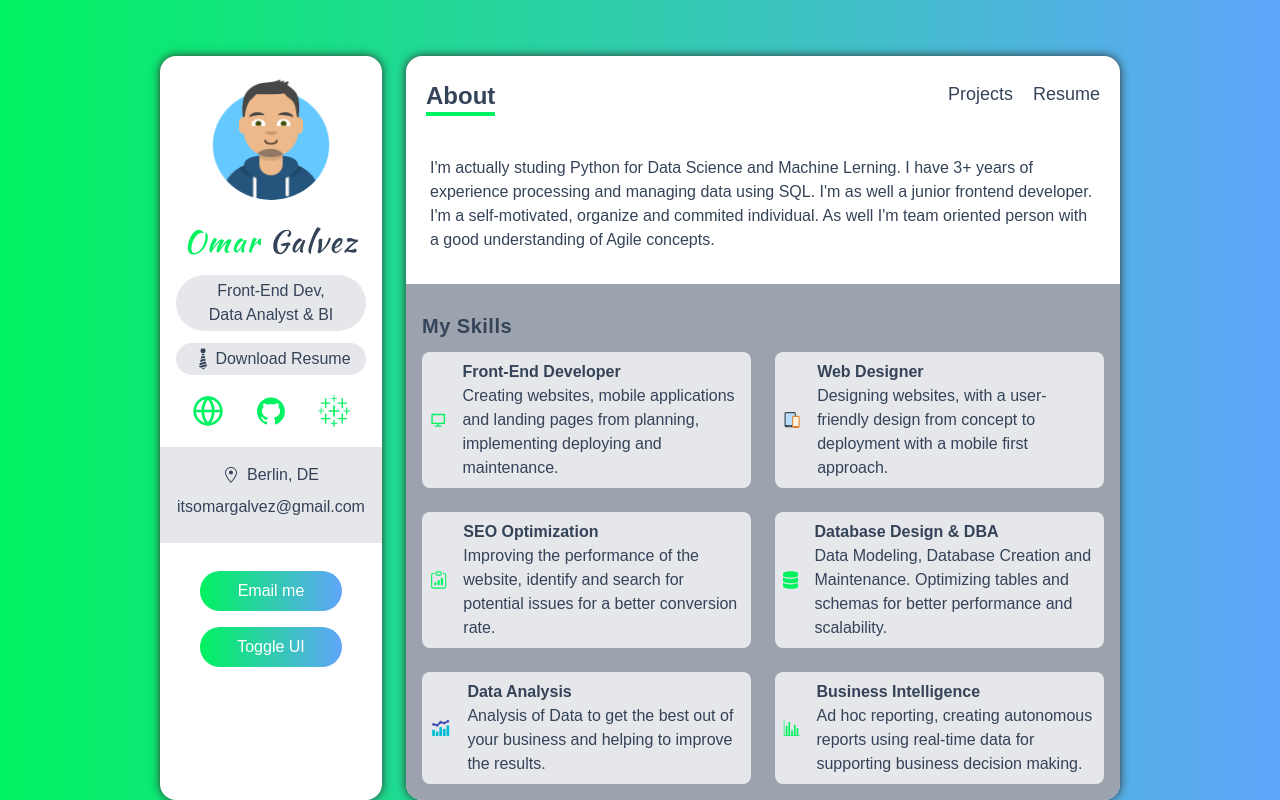
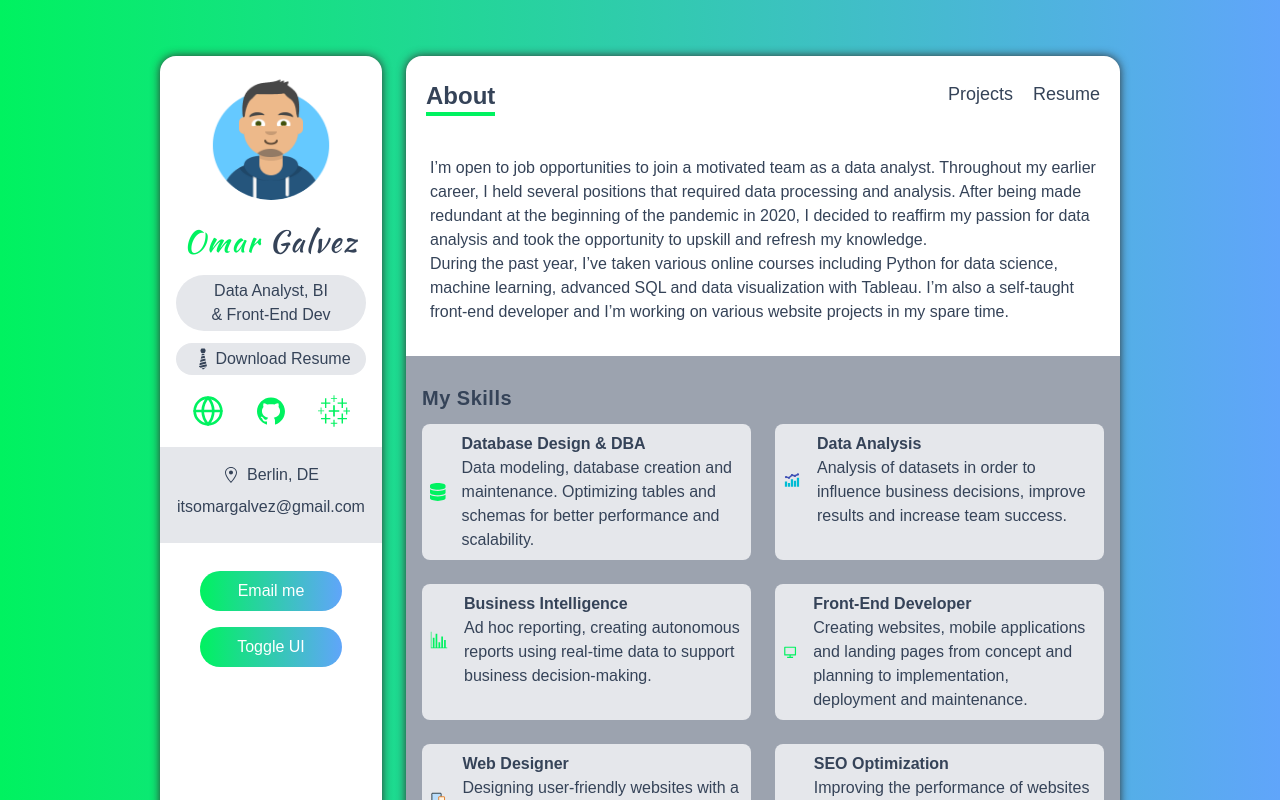
Before and after one commit to ogalvezg/portfolio, a Next.js app: page / in a window 1280 px wide. Shown: the top 800 px of the page. Built offline with nearby package versions, Linux system fonts and the light colour scheme.

Commit message:
about pages changes

```diff
--- a/components/Sidebar.tsx
+++ b/components/Sidebar.tsx
@@ -30,7 +30,7 @@ const Sidebar = () => {
                 <span className="text-green">Omar</span> Galvez
             </h3>
             <p className="px-2 py-1 my-3 bg-gray-200 rounded-full dark:bg-dark-200">
-                Front-End Dev, <br /> Data Analyst & BI
+            Data Analyst, BI <br /> & Front-End Dev
             </p>
             <a className="flex items-center justify-center px-2 py-1 my-3 bg-gray-200 rounded-full dark:bg-dark-200">
                 <GiTie className="w-6 h-6" /> Download Resume
--- a/data.ts
+++ b/data.ts
@@ -7,34 +7,34 @@ import {GiHistogram} from 'react-icons/gi'
 
 export const services:IService[] = [
     {
+        Icon: FaDatabase,
+        title: 'Database Design & DBA ',
+        about: 'Data modeling, database creation and maintenance. Optimizing tables and schemas for better performance and scalability.',
+    },
+    {
+        Icon: FcComboChart,
+        title:'Data Analysis',
+        about:'Analysis of datasets in order to influence business decisions, improve results and increase team success.',
+    },
+    {
+        Icon: GiHistogram,
+        title: 'Business Intelligence',
+        about: 'Ad hoc reporting, creating autonomous reports using real-time data to support business decision-making.'
+    },
+    {
         Icon: RiComputerLine,
         title: 'Front-End Developer',
-        about: 'Creating websites, mobile applications and landing pages from planning, implementing deploying and maintenance.'
+        about: 'Creating websites, mobile applications and landing pages from concept and planning to implementation, deployment and maintenance.'
     },
     {
         Icon: FcSmartphoneTablet,
         title: 'Web Designer',
-        about: 'Designing websites, with a user-friendly design from concept to deployment with a mobile first approach.'
+        about: 'Designing user-friendly websites with a focus on mobile responsiveness and best practices in UI and code structure.'
     },
     {
         Icon: BsClipboardData,
         title: 'SEO Optimization',
-        about: 'Improving the performance of the website, identify and search for potential issues for a better conversion rate.'
-    },
-    {
-        Icon: FaDatabase,
-        title: 'Database Design & DBA ',
-        about: 'Data Modeling, Database Creation and Maintenance. Optimizing tables and schemas for better performance and scalability.',
-    },
-    {
-        Icon: FcComboChart,
-        title:'Data Analysis',
-        about:'Analysis of Data to get the best out of your business and helping to improve the results.',
-    },
-    {
-        Icon: GiHistogram,
-        title: 'Business Intelligence',
-        about: 'Ad hoc reporting, creating autonomous reports using real-time data for supporting business decision making.'
+        about: 'Improving the performance of websites for search engines and identifying potential issues to increase traffic and conversion rates.'
     },
 ]
 
@@ -56,7 +56,7 @@ export const languages: ISkill[] = [
     },
     {
         name: 'Python',
-        level: '60%',
+        level: '50%',
         Icon: BsCircleFill
     },
     {
@@ -66,12 +66,12 @@ export const languages: ISkill[] = [
     },
     {
         name: 'SQL',
-        level: '80%',
+        level: '70%',
         Icon: BsCircleFill
     },
     {
         name: 'Bootstrap',
-        level: '70%',
+        level: '75%',
         Icon: BsCircleFill
     },
 ]
@@ -88,24 +88,29 @@ export const tools: ISkill[] = [
         Icon: BsCircleFill
     },
     {
+        name: 'Amazon RDS',
+        level: '60%',
+        Icon: BsCircleFill
+    },
+    {
         name: 'Anaconda',
         level: '60%',
         Icon: BsCircleFill
     },
     {
         name: 'Figma',
-        level: '80%',
+        level: '55%',
         Icon: BsCircleFill
     },
 
     {
         name: 'PostgreSQL',
-        level: '50%',
+        level: '65%',
         Icon: BsCircleFill
     },
     {
-        name: 'Scrum',
-        level: '80%',
+        name: 'Jira',
+        level: '50%',
         Icon: BsCircleFill
     },
 ]
--- a/pages/index.tsx
+++ b/pages/index.tsx
@@ -7,10 +7,12 @@ const index = () => {
   	return (
     	<div className='flex flex-col flex-grow px-6 pt-1'>
 			<h5 className='my-3 font-medium'>
-				I'm actually studing Python for Data Science and Machine Lerning.
-				I have 3+ years of experience processing and managing data using SQL.
-				I'm as well a junior frontend developer. <br />
-				I'm a self-motivated, organize and commited individual. As well I'm team oriented person with a good understanding of Agile concepts.
+			I’m open to job opportunities to join a motivated team as a data analyst.
+			Throughout my earlier career, I held several positions that required data processing and analysis.
+			After being made redundant at the beginning of the pandemic in 2020, I decided to reaffirm my passion for data analysis and took the opportunity to upskill and refresh my knowledge.
+			<br />
+			During the past year, I’ve taken various online courses including Python for data science, machine learning, advanced SQL and data visualization with Tableau.
+			I’m also a self-taught front-end developer and I’m working on various website projects in my spare time.
 			</h5>
 			<div className='p-4 mt-5 bg-gray-400 dark:bg-dark-100' style={{marginLeft:'-1.5rem', marginRight:'-1.5rem'}}>
 				<h6 className='my-3 text-xl font-bold tracking-wide'>My Skills</h6>
--- a/pages/resume.tsx
+++ b/pages/resume.tsx
@@ -25,12 +25,12 @@ const resume = () => {
                     <h5 className='my-3 text-2xl font-bold'>Experience</h5>
                     <div>
                         <h5 className='my-2 text-xl font-semibold'>Co-Founder and COO</h5>
-                        <p className='font-semibold'>LatinMex Global (2016 - 2019)</p>
-                        <p className='my-3'>organizational mastermind who not only keeps the machine working but running.</p>
+                        <p className='font-semibold'>LatinMex Global (2016 - Feb 2020)</p>
+                        <p className='my-3'>Distributor and marketer of organic products.</p>
                     </div>
                     <div>
                         <h5 className='my-2 text-xl font-semibold'>Accounts Manager</h5>
-                        <p className='font-semibold'>Exa Express Inc. (2015 - 2017)</p>
+                        <p className='font-semibold'>Cuervo Promotions (2015 - 2017)</p>
                         <p className='my-3'>organizational mastermind who not only keeps the machine working but running.</p>
                     </div>
                     <div>
```
